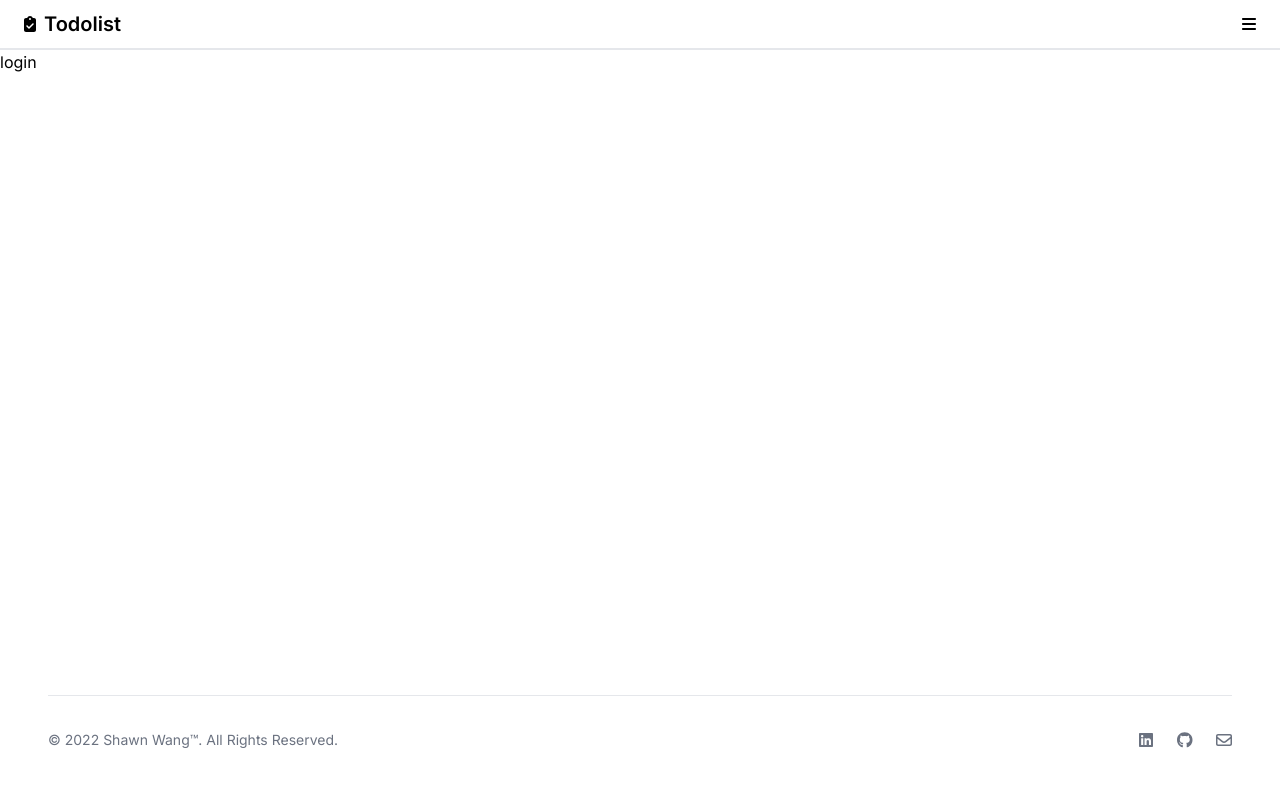
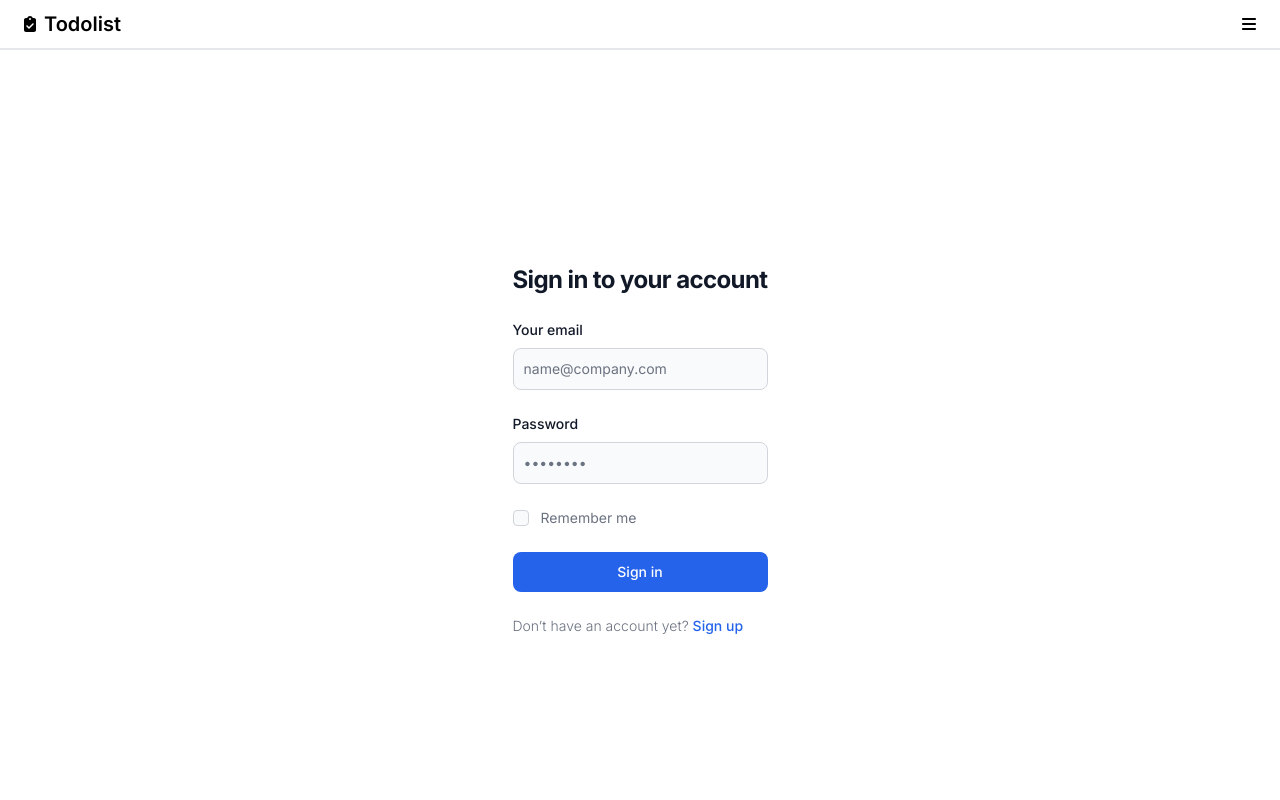
Before and after one commit to shawn8728/todolist, a Next.js app: page /login in a window 1280 px wide. Shown: the top 800 px of the page. Built offline with nearby package versions, Linux system fonts and the light colour scheme.

Commit message:
Add login page

```diff
--- a/app/login/page.jsx
+++ b/app/login/page.jsx
@@ -1,7 +1,8 @@
 import React from 'react'
+import Login from '@/components/Login'
 
 export default function page() {
   return (
-    <div>login</div>
+    <Login />
   )
 }
--- /dev/null
+++ b/components/Login.jsx
@@ -0,0 +1,86 @@
+"use client";
+
+import React from "react";
+import { Label, TextInput, Checkbox, Button } from "flowbite-react";
+
+export default function Login() {
+  return (
+    <div class="flex flex-col items-center justify-center px-6 py-8 mx-auto md:h-screen lg:py-0">
+      <div className="p-6 space-y-4 md:space-y-6 sm:p-8">
+        <h1 className="text-xl font-bold leading-tight tracking-tight text-gray-900 md:text-2xl dark:text-white">
+          Sign in to your account
+        </h1>
+        <form className="space-y-4 md:space-y-6" action="#">
+          <div>
+            <label
+              htmlFor="email"
+              className="block mb-2 text-sm font-medium text-gray-900 dark:text-white"
+            >
+              Your email
+            </label>
+            <input
+              type="email"
+              name="email"
+              id="email"
+              className="bg-gray-50 border border-gray-300 text-gray-900 sm:text-sm rounded-lg focus:ring-primary-600 focus:border-primary-600 block w-full p-2.5 dark:bg-gray-700 dark:border-gray-600 dark:placeholder-gray-400 dark:text-white dark:focus:ring-blue-500 dark:focus:border-blue-500"
+              placeholder="name@company.com"
+              required=""
+            />
+          </div>
+          <div>
+            <label
+              htmlFor="password"
+              className="block mb-2 text-sm font-medium text-gray-900 dark:text-white"
+            >
+              Password
+            </label>
+            <input
+              type="password"
+              name="password"
+              id="password"
+              placeholder="••••••••"
+              className="bg-gray-50 border border-gray-300 text-gray-900 sm:text-sm rounded-lg focus:ring-primary-600 focus:border-primary-600 block w-full p-2.5 dark:bg-gray-700 dark:border-gray-600 dark:placeholder-gray-400 dark:text-white dark:focus:ring-blue-500 dark:focus:border-blue-500"
+              required=""
+            />
+          </div>
+          <div className="flex items-center justify-between">
+            <div className="flex items-start">
+              <div className="flex items-center h-5">
+                <input
+                  id="remember"
+                  aria-describedby="remember"
+                  type="checkbox"
+                  className="w-4 h-4 border border-gray-300 rounded bg-gray-50 focus:ring-3 focus:ring-primary-300 dark:bg-gray-700 dark:border-gray-600 dark:focus:ring-primary-600 dark:ring-offset-gray-800"
+                  required=""
+                />
+              </div>
+              <div className="ml-3 text-sm">
+                <label
+                  htmlFor="remember"
+                  className="text-gray-500 dark:text-gray-300"
+                >
+                  Remember me
+                </label>
+              </div>
+            </div>
+          </div>
+          <button
+            type="submit"
+            className="w-full text-white bg-primary-600 hover:bg-primary-700 focus:ring-4 focus:outline-none focus:ring-primary-300 font-medium rounded-lg text-sm px-5 py-2.5 text-center dark:bg-primary-600 dark:hover:bg-primary-700 dark:focus:ring-primary-800"
+          >
+            Sign in
+          </button>
+          <p className="text-sm font-light text-gray-500 dark:text-gray-400">
+            Don’t have an account yet?{" "}
+            <a
+              href="/register"
+              className="font-medium text-primary-600 hover:underline dark:text-primary-500"
+            >
+              Sign up
+            </a>
+          </p>
+        </form>
+      </div>
+    </div>
+  );
+}
--- a/tailwind.config.js
+++ b/tailwind.config.js
@@ -2,20 +2,64 @@
 module.exports = {
   content: [
     "./node_modules/flowbite-react/**/*.js",
-    './pages/**/*.{js,ts,jsx,tsx,mdx}',
-    './components/**/*.{js,ts,jsx,tsx,mdx}',
-    './app/**/*.{js,ts,jsx,tsx,mdx}',
+    "./pages/**/*.{js,ts,jsx,tsx,mdx}",
+    "./components/**/*.{js,ts,jsx,tsx,mdx}",
+    "./app/**/*.{js,ts,jsx,tsx,mdx}",
   ],
+  darkMode: "class",
   theme: {
     extend: {
-      backgroundImage: {
-        'gradient-radial': 'radial-gradient(var(--tw-gradient-stops))',
-        'gradient-conic':
-          'conic-gradient(from 180deg at 50% 50%, var(--tw-gradient-stops))',
+      colors: {
+        primary: {
+          50: "#eff6ff",
+          100: "#dbeafe",
+          200: "#bfdbfe",
+          300: "#93c5fd",
+          400: "#60a5fa",
+          500: "#3b82f6",
+          600: "#2563eb",
+          700: "#1d4ed8",
+          800: "#1e40af",
+          900: "#1e3a8a",
+        },
       },
     },
+    fontFamily: {
+      body: [
+        "Inter",
+        "ui-sans-serif",
+        "system-ui",
+        "-apple-system",
+        "system-ui",
+        "Segoe UI",
+        "Roboto",
+        "Helvetica Neue",
+        "Arial",
+        "Noto Sans",
+        "sans-serif",
+        "Apple Color Emoji",
+        "Segoe UI Emoji",
+        "Segoe UI Symbol",
+        "Noto Color Emoji",
+      ],
+      sans: [
+        "Inter",
+        "ui-sans-serif",
+        "system-ui",
+        "-apple-system",
+        "system-ui",
+        "Segoe UI",
+        "Roboto",
+        "Helvetica Neue",
+        "Arial",
+        "Noto Sans",
+        "sans-serif",
+        "Apple Color Emoji",
+        "Segoe UI Emoji",
+        "Segoe UI Symbol",
+        "Noto Color Emoji",
+      ],
+    },
   },
-  plugins: [
-    require("flowbite/plugin")
-  ],
-}
+  plugins: [require("flowbite/plugin")],
+};
```
